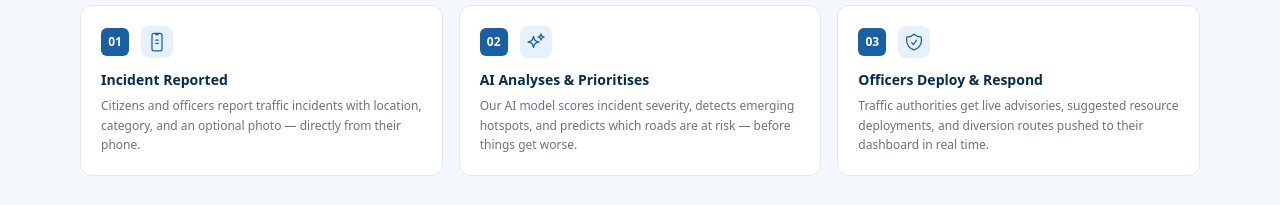
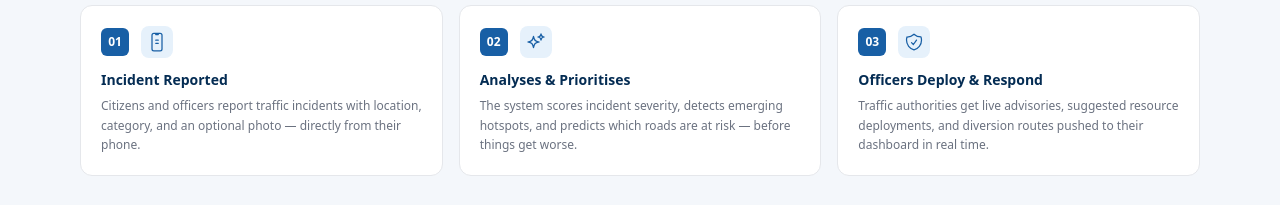
Before and after one commit to saminadamn/namma-traffic, a Next.js app in the folder frontend/: page / in a window 1280 px wide. Shown: the part 830-1035 px from the top of the page. Built offline with nearby package versions, Linux system fonts and the light colour scheme; no server answers.

Commit message:
Remove AI prefix from UI labels, sync submodule

```diff
--- a/frontend/app/page.tsx
+++ b/frontend/app/page.tsx
@@ -331,8 +331,8 @@ export default function Home() {
               },
               {
                 step: "02",
-                title: "AI Analyses & Prioritises",
-                desc: "Our AI model scores incident severity, detects emerging hotspots, and predicts which roads are at risk — before things get worse.",
+                title: "Analyses & Prioritises",
+                desc: "The system scores incident severity, detects emerging hotspots, and predicts which roads are at risk — before things get worse.",
                 icon: (
                   <svg className="w-5 h-5 text-gov-500" fill="none" stroke="currentColor" strokeWidth={1.5} viewBox="0 0 24 24">
                     <path strokeLinecap="round" strokeLinejoin="round" d="M9.813 15.904L9 18.75l-.813-2.846a4.5 4.5 0 00-3.09-3.09L2.25 12l2.846-.813a4.5 4.5 0 003.09-3.09L9 5.25l.813 2.846a4.5 4.5 0 003.09 3.09L15.75 12l-2.846.813a4.5 4.5 0 00-3.09 3.09zM18.259 8.715L18 9.75l-.259-1.035a3.375 3.375 0 00-2.455-2.456L14.25 6l1.036-.259a3.375 3.375 0 002.455-2.456L18 2.25l.259 1.035a3.375 3.375 0 002.456 2.456L21.75 6l-1.035.259a3.375 3.375 0 00-2.456 2.456z" />
```
